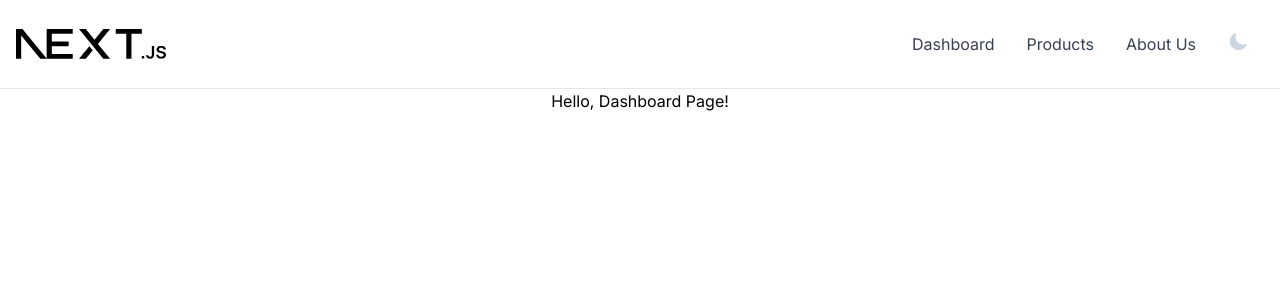
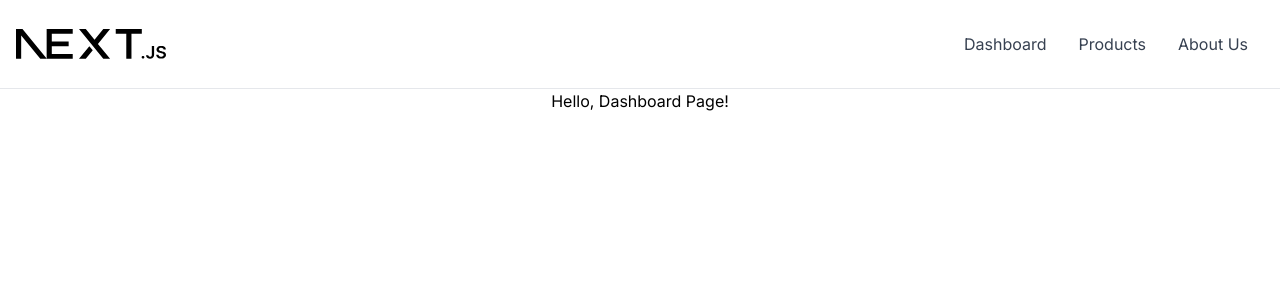
Before and after one commit to Sheikhharis50/nextjs13-demo, a Next.js app: page / in a window 1280 px wide. Shown: the top 300 px of the page. Built offline with nearby package versions, Linux system fonts and the light colour scheme.

Commit message:
disabled dark mode

```diff
--- a/src/components/Navbar/index.tsx
+++ b/src/components/Navbar/index.tsx
@@ -23,6 +23,7 @@ export default function Navbar() {
           bg-white
           border-b
           sticky top-0
+          dark:bg-black
         "
     >
       <div>
@@ -47,7 +48,7 @@ export default function Navbar() {
       >
         <ul
           className="
-            text-base text-gray-700
+            text-base text-gray-700 dark:text-white
             pt-4
             md:flex
             md:justify-between
@@ -61,9 +62,10 @@ export default function Navbar() {
               </Link>
             </li>
           ))}
-          <li>
+          {/* TODO: we will create its functionality later. */}
+          {/* <li>
             <ThemeToggle />
-          </li>
+          </li> */}
         </ul>
       </div>
     </nav>
```
